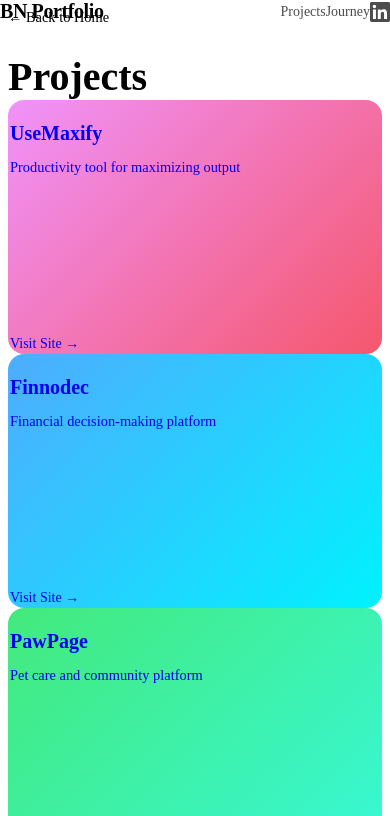
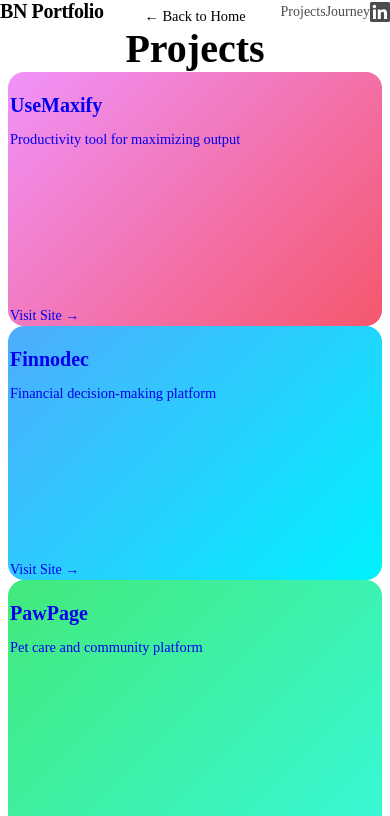
Before and after one commit to brandon-nova/DesignPortfolio, a React (Vite) app: page /projects in a window 390 px wide. Shown: the top 816 px of the page. Built offline with nearby package versions, Linux system fonts and the light colour scheme; the HTML template or start-up script is replaced by a standard one.

Commit message:
Fixed spacing

```diff
--- a/src/pages/ProjectsPage.jsx
+++ b/src/pages/ProjectsPage.jsx
@@ -72,8 +72,11 @@ const ProjectsPage = () => {
     return (
         <div className="projects-page">
             <div className="container">
-                <Link to="/" className="back-link">← Back to Home</Link>
-                <h1 className="page-title">Projects</h1>
+                <div className="projects-page-header">
+                    <Link to="/" className="back-link">← Back to Home</Link>
+                    <h1 className="page-title">Projects</h1>
+                    <div className="projects-page-header-spacer" aria-hidden="true" />
+                </div>
                 <div className="projects-grid">
                     {projects.map((project, index) => (
                         <a
--- a/src/styles/Projects.css
+++ b/src/styles/Projects.css
@@ -1,6 +1,6 @@
 .projects-page {
     min-height: 100vh;
-    padding-top: calc(var(--header-height) + var(--spacing-xl));
+    padding-top: calc(var(--header-height) + var(--spacing-lg));
     padding-bottom: var(--spacing-xl);
 }
 
@@ -8,6 +8,27 @@
     max-width: 1600px;
     /* Wider container for the 3-column grid */
     padding: 0 var(--spacing-lg);
+}
+
+.projects-page-header {
+    display: grid;
+    grid-template-columns: 1fr auto 1fr;
+    align-items: center;
+    margin-bottom: var(--spacing-lg);
+}
+
+.projects-page-header .back-link {
+    justify-self: start;
+    margin-bottom: 0;
+}
+
+.projects-page-header .page-title {
+    justify-self: center;
+    margin: 0;
+}
+
+.projects-page-header-spacer {
+    justify-self: end;
 }
 
 .back-link {
@@ -26,7 +47,7 @@
 .page-title {
     font-size: 2.5rem;
     font-weight: 700;
-    margin-bottom: var(--spacing-xl);
+    margin-bottom: var(--spacing-lg);
 }
 
 .projects-grid {
@@ -98,4 +119,15 @@
     .projects-grid {
         grid-template-columns: 1fr;
     }
+
+    .projects-page-header {
+        grid-template-columns: 1fr;
+        gap: var(--spacing-sm);
+        justify-items: center;
+        text-align: center;
+    }
+
+    .projects-page-header .back-link {
+        justify-self: center;
+    }
 }
```
